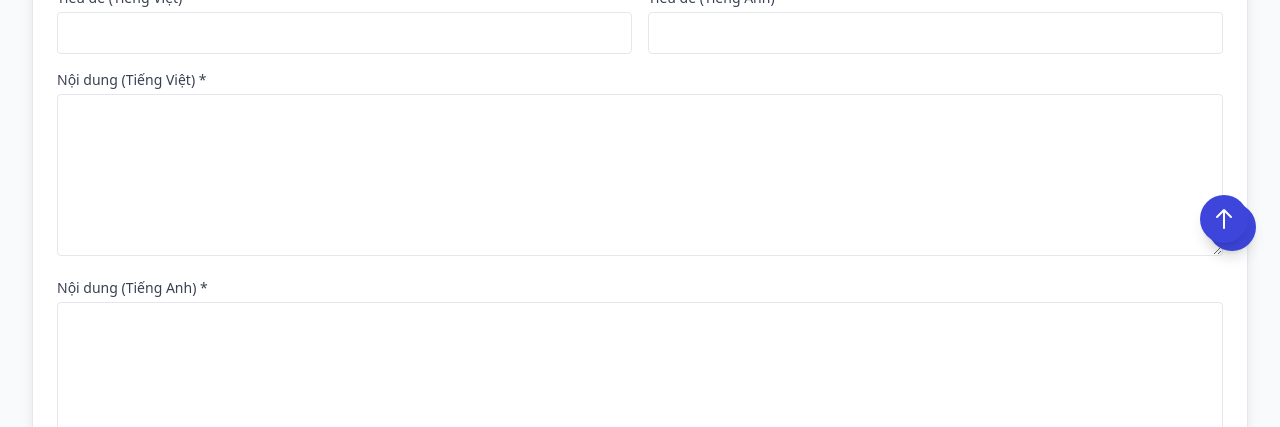
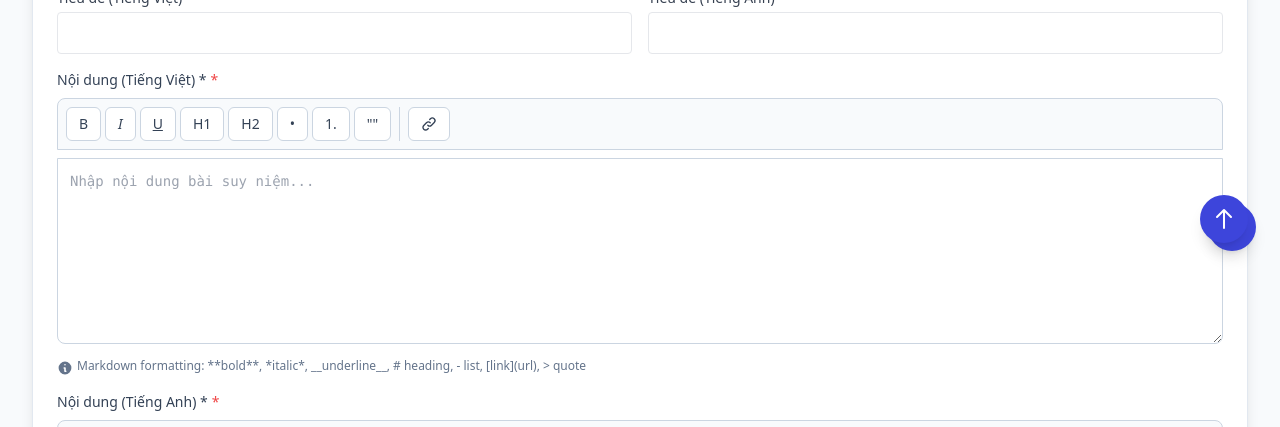
Before and after one commit to wilsonnguyen257/wilsonnguyen257.github.io, a React (Vite) app: page /admin in a window 1280 px wide. Shown: the part 525-952 px from the top of the page. Built offline with nearby package versions, Linux system fonts and the light colour scheme; no server answers; the database is empty.

Commit message:
Add rich text editor with Markdown toolbar, rename Event description to content

```diff
--- /dev/null
+++ b/src/components/RichTextEditor.tsx
@@ -0,0 +1,134 @@
+import { useRef } from 'react';
+
+interface RichTextEditorProps {
+  value: string;
+  onChange: (value: string) => void;
+  placeholder?: string;
+  rows?: number;
+  label?: string;
+  required?: boolean;
+}
+
+export default function RichTextEditor({
+  value,
+  onChange,
+  placeholder,
+  rows = 8,
+  label,
+  required = false
+}: RichTextEditorProps) {
+  const textareaRef = useRef<HTMLTextAreaElement>(null);
+
+  const applyFormat = (prefix: string, suffix: string = prefix) => {
+    const textarea = textareaRef.current;
+    if (!textarea) return;
+
+    const start = textarea.selectionStart;
+    const end = textarea.selectionEnd;
+    const selectedText = value.substring(start, end);
+    const beforeText = value.substring(0, start);
+    const afterText = value.substring(end);
+
+    const newText = beforeText + prefix + selectedText + suffix + afterText;
+    onChange(newText);
+
+    // Set cursor position after the inserted text
+    setTimeout(() => {
+      textarea.focus();
+      const newCursorPos = start + prefix.length + selectedText.length + suffix.length;
+      textarea.setSelectionRange(newCursorPos, newCursorPos);
+    }, 0);
+  };
+
+  const insertText = (text: string) => {
+    const textarea = textareaRef.current;
+    if (!textarea) return;
+
+    const start = textarea.selectionStart;
+    const beforeText = value.substring(0, start);
+    const afterText = value.substring(start);
+
+    const newText = beforeText + text + afterText;
+    onChange(newText);
+
+    setTimeout(() => {
+      textarea.focus();
+      const newCursorPos = start + text.length;
+      textarea.setSelectionRange(newCursorPos, newCursorPos);
+    }, 0);
+  };
+
+  const formatButtons = [
+    { icon: 'B', title: 'Bold', action: () => applyFormat('**'), style: 'font-bold' },
+    { icon: 'I', title: 'Italic', action: () => applyFormat('*'), style: 'italic' },
+    { icon: 'U', title: 'Underline', action: () => applyFormat('__'), style: 'underline' },
+    { icon: 'H1', title: 'Heading 1', action: () => insertText('# '), style: 'font-bold text-lg' },
+    { icon: 'H2', title: 'Heading 2', action: () => insertText('## '), style: 'font-bold' },
+    { icon: '•', title: 'Bullet List', action: () => insertText('- '), style: '' },
+    { icon: '1.', title: 'Numbered List', action: () => insertText('1. '), style: '' },
+    { icon: '""', title: 'Quote', action: () => insertText('> '), style: '' },
+  ];
+
+  return (
+    <div className="space-y-2">
+      {label && (
+        <label className="block text-sm font-medium text-slate-700 dark:text-slate-300">
+          {label}
+          {required && <span className="text-red-500 ml-1">*</span>}
+        </label>
+      )}
+
+      {/* Toolbar */}
+      <div className="flex flex-wrap gap-1 p-2 bg-slate-50 dark:bg-slate-700/50 border border-slate-300 dark:border-slate-600 rounded-t-lg">
+        {formatButtons.map((btn, idx) => (
+          <button
+            key={idx}
+            type="button"
+            onClick={btn.action}
+            title={btn.title}
+            className={`px-3 py-1.5 text-sm font-medium rounded-md border border-slate-300 dark:border-slate-600 bg-white dark:bg-slate-800 text-slate-700 dark:text-slate-200 hover:bg-slate-100 dark:hover:bg-slate-700 transition-colors ${btn.style}`}
+          >
+            {btn.icon}
+          </button>
+        ))}
+
+        {/* Divider */}
+        <div className="w-px bg-slate-300 dark:bg-slate-600 mx-1"></div>
+
+        {/* Link button */}
+        <button
+          type="button"
+          onClick={() => {
+            const url = prompt('Enter URL:');
+            if (url) applyFormat('[', `](${url})`);
+          }}
+          title="Insert Link"
+          className="px-3 py-1.5 text-sm font-medium rounded-md border border-slate-300 dark:border-slate-600 bg-white dark:bg-slate-800 text-slate-700 dark:text-slate-200 hover:bg-slate-100 dark:hover:bg-slate-700 transition-colors"
+        >
+          <svg className="w-4 h-4" fill="none" stroke="currentColor" viewBox="0 0 24 24">
+            <path strokeLinecap="round" strokeLinejoin="round" strokeWidth={2} d="M13.828 10.172a4 4 0 00-5.656 0l-4 4a4 4 0 105.656 5.656l1.102-1.101m-.758-4.899a4 4 0 005.656 0l4-4a4 4 0 00-5.656-5.656l-1.1 1.1" />
+          </svg>
+        </button>
+      </div>
+
+      {/* Textarea */}
+      <textarea
+        ref={textareaRef}
+        value={value}
+        onChange={(e) => onChange(e.target.value)}
+        placeholder={placeholder}
+        rows={rows}
+        required={required}
+        className="w-full p-3 border border-slate-300 dark:border-slate-600 rounded-b-lg bg-white dark:bg-slate-800 text-slate-900 dark:text-white focus:ring-2 focus:ring-brand-500 focus:border-transparent resize-y font-mono text-sm"
+      />
+
+      {/* Helper text */}
+      <p className="text-xs text-slate-500 dark:text-slate-400 flex items-start gap-1">
+        <svg className="w-4 h-4 flex-shrink-0 mt-0.5" fill="currentColor" viewBox="0 0 20 20">
+          <path fillRule="evenodd" d="M18 10a8 8 0 11-16 0 8 8 0 0116 0zm-7-4a1 1 0 11-2 0 1 1 0 012 0zM9 9a1 1 0 000 2v3a1 1 0 001 1h1a1 1 0 100-2v-3a1 1 0 00-1-1H9z" clipRule="evenodd"/>
+        </svg>
+        <span>Markdown formatting: **bold**, *italic*, __underline__, # heading, - list, [link](url), &gt; quote</span>
+      </p>
+    </div>
+  );
+}
--- a/src/pages/AdminEvents.tsx
+++ b/src/pages/AdminEvents.tsx
@@ -5,6 +5,7 @@ import type { Event } from '../types/content';
 import { getJson, saveJson } from '../lib/storage';
 import { IS_FIREBASE_CONFIGURED, storage as fbStorage } from '../lib/firebase';
 import { ref, uploadBytes, getDownloadURL, deleteObject } from 'firebase/storage';
+import RichTextEditor from '../components/RichTextEditor';
 
 const AdminEvents = () => {
   const { language } = useLanguage();
@@ -26,8 +27,8 @@ const AdminEvents = () => {
     date: initialDate,
     time: '5:00 PM', // Initialize with default time
     location: '',
-    descriptionVi: '',
-    descriptionEn: ''
+    contentVi: '',
+    contentEn: ''
   });
   const [editId, setEditId] = useState<string | null>(null);
   const [autoTranslate, setAutoTranslate] = useState(true);
@@ -63,8 +64,8 @@ const AdminEvents = () => {
       result = result.filter(event =>
         event.name.vi.toLowerCase().includes(searchLower) ||
         event.name.en.toLowerCase().includes(searchLower) ||
-        event.description?.vi?.toLowerCase().includes(searchLower) ||
-        event.description?.en?.toLowerCase().includes(searchLower)
+        event.content?.vi?.toLowerCase().includes(searchLower) ||
+        event.content?.en?.toLowerCase().includes(searchLower)
       );
     }
 
@@ -118,7 +119,7 @@ const AdminEvents = () => {
           date: d.date,
           time: d.time,
           location: d.location,
-          description: d.description ? { vi: d.description.vi || '', en: d.description.en || d.description.vi || '' } : undefined,
+          content: d.content ? { vi: d.content.vi || '', en: d.content.en || d.content.vi || '' } : undefined,
           thumbnail: d.thumbnail,
           thumbnailPath: d.thumbnailPath,
         })).sort((a, b) => new Date(a.date).getTime() - new Date(b.date).getTime());
@@ -271,9 +272,9 @@ const AdminEvents = () => {
         date: formData.date,
         time: timeNormalized,
         location: formData.location,
-        description: formData.descriptionVi || formData.descriptionEn ? {
-          vi: formData.descriptionVi,
-          en: formData.descriptionEn || formData.descriptionVi
+        content: formData.contentVi || formData.contentEn ? {
+          vi: formData.contentVi,
+          en: formData.contentEn || formData.contentVi
         } : undefined,
         thumbnail: thumbnail || undefined,
         thumbnailPath: thumbnailPath
@@ -320,8 +321,8 @@ const AdminEvents = () => {
       date: event.date,
       time: event.time,
       location: event.location,
-      descriptionVi: event.description?.vi || '',
-      descriptionEn: event.description?.en || ''
+      contentVi: event.content?.vi || '',
+      contentEn: event.content?.en || ''
     });
     setThumbnailFile(null);
     setThumbnailPreview(event.thumbnail || '');
@@ -365,8 +366,8 @@ const AdminEvents = () => {
       date: `${currentYear}-${currentMonth.padStart(2, '0')}-${currentDay.padStart(2, '0')}`,
       time: '5:00 PM',
       location: '',
-      descriptionVi: '',
-      descriptionEn: ''
+      contentVi: '',
+      contentEn: ''
     });
     setTimeComponents({
       hour: '5',
@@ -523,29 +524,23 @@ const AdminEvents = () => {
               )}
             </div>
 
-            <div>
-              <label className="block text-sm font-medium text-gray-700 dark:text-gray-300 mb-1">
-                {language === 'vi' ? 'Mô tả (Tiếng Việt)' : 'Description (Vietnamese)'}
-              </label>
-              <textarea
-                name="descriptionVi"
-                value={formData.descriptionVi}
-                onChange={handleInputChange}
-                className="w-full p-2 border rounded dark:bg-slate-700 dark:border-slate-600 dark:text-white"
-                rows={3}
+            <div className="md:col-span-2">
+              <RichTextEditor
+                label={language === 'vi' ? 'Nội dung (Tiếng Việt)' : 'Content (Vietnamese)'}
+                value={formData.contentVi}
+                onChange={(value) => setFormData(prev => ({ ...prev, contentVi: value }))}
+                placeholder={language === 'vi' ? 'Nhập nội dung sự kiện...' : 'Enter event content...'}
+                rows={6}
               />
             </div>
 
-            <div>
-              <label className="block text-sm font-medium text-gray-700 dark:text-gray-300 mb-1">
-                {language === 'vi' ? 'Mô tả (Tiếng Anh)' : 'Description (English)'}
-              </label>
-              <textarea
-                name="descriptionEn"
-                value={formData.descriptionEn}
-                onChange={handleInputChange}
-                className="w-full p-2 border rounded dark:bg-slate-700 dark:border-slate-600 dark:text-white"
-                rows={3}
+            <div className="md:col-span-2">
+              <RichTextEditor
+                label={language === 'vi' ? 'Nội dung (Tiếng Anh)' : 'Content (English)'}
+                value={formData.contentEn}
+                onChange={(value) => setFormData(prev => ({ ...prev, contentEn: value }))}
+                placeholder={language === 'vi' ? 'Nhập nội dung sự kiện...' : 'Enter event content...'}
+                rows={6}
               />
             </div>
           </div>
@@ -739,11 +734,11 @@ const AdminEvents = () => {
                       <div className="text-sm font-semibold text-slate-900 dark:text-white">
                         {event.name.vi}
                       </div>
-                      {event.description?.vi && (
+                      {event.content?.vi && (
                         <div className="text-sm text-slate-500 dark:text-slate-400 mt-1">
-                          {event.description.vi.length > 50
-                            ? `${event.description.vi.substring(0, 50)}...`
-                            : event.description.vi}
+                          {event.content.vi.length > 50
+                            ? `${event.content.vi.substring(0, 50)}...`
+                            : event.content.vi}
                         </div>
                       )}
                     </td>
@@ -751,11 +746,11 @@ const AdminEvents = () => {
                       <div className="text-sm font-semibold text-slate-900 dark:text-white">
                         {event.name.en}
                       </div>
-                      {event.description?.en && (
+                      {event.content?.en && (
                         <div className="text-sm text-slate-500 dark:text-slate-400 mt-1">
-                          {event.description.en.length > 50
-                            ? `${event.description.en.substring(0, 50)}...`
-                            : event.description.en}
+                          {event.content.en.length > 50
+                            ? `${event.content.en.substring(0, 50)}...`
+                            : event.content.en}
                         </div>
                       )}
                     </td>
--- a/src/pages/AdminReflections.tsx
+++ b/src/pages/AdminReflections.tsx
@@ -4,6 +4,7 @@ import { v4 as uuidv4 } from 'uuid';
 import { useLanguage } from '../contexts/LanguageContext';
 import type { FilterState, DeleteConfirmState, ReflectionFormData, Reflection } from '../types/content';
 import { subscribeJson, saveJson } from '../lib/storage';
+import RichTextEditor from '../components/RichTextEditor';
 
 // Types moved to shared file: src/types/content.ts
 
@@ -368,12 +369,24 @@ const AdminReflections: React.FC = () => {
                 <input type="text" name="title.en" value={formData.title.en} onChange={handleInputChange} className="w-full p-2 border rounded dark:bg-slate-700 dark:border-slate-600 dark:text-white" required />
               </div>
               <div className="md:col-span-2">
-                <label className="block text-sm font-medium text-gray-700 dark:text-gray-300 mb-1">{language === 'vi' ? 'Nội dung (Tiếng Việt) *' : 'Content (Vietnamese) *'}</label>
-                <textarea name="content.vi" value={formData.content.vi} onChange={handleInputChange} className="w-full p-2 border rounded dark:bg-slate-700 dark:border-slate-600 dark:text-white" rows={6} required />
+                <RichTextEditor
+                  label={language === 'vi' ? 'Nội dung (Tiếng Việt) *' : 'Content (Vietnamese) *'}
+                  value={formData.content.vi}
+                  onChange={(value) => setFormData(prev => ({ ...prev, content: { ...prev.content, vi: value } }))}
+                  placeholder={language === 'vi' ? 'Nhập nội dung bài suy niệm...' : 'Enter reflection content...'}
+                  rows={8}
+                  required
+                />
               </div>
               <div className="md:col-span-2">
-                <label className="block text-sm font-medium text-gray-700 dark:text-gray-300 mb-1">{language === 'vi' ? 'Nội dung (Tiếng Anh) *' : 'Content (English) *'}</label>
-                <textarea name="content.en" value={formData.content.en} onChange={handleInputChange} className="w-full p-2 border rounded dark:bg-slate-700 dark:border-slate-600 dark:text-white" rows={6} required />
+                <RichTextEditor
+                  label={language === 'vi' ? 'Nội dung (Tiếng Anh) *' : 'Content (English) *'}
+                  value={formData.content.en}
+                  onChange={(value) => setFormData(prev => ({ ...prev, content: { ...prev.content, en: value } }))}
+                  placeholder={language === 'vi' ? 'Nhập nội dung bài suy niệm...' : 'Enter reflection content...'}
+                  rows={8}
+                  required
+                />
               </div>
               <div>
                 <label className="block text-sm font-medium text-gray-700 dark:text-gray-300 mb-1">{language === 'vi' ? 'Ngày *' : 'Date *'}</label>
--- a/src/pages/Events.tsx
+++ b/src/pages/Events.tsx
@@ -33,7 +33,7 @@ export default function Events() {
           date: d.date,
           time: d.time,
           location: d.location,
-          description: d.description ? { vi: d.description.vi || '', en: d.description.en || d.description.vi || '' } : undefined,
+          content: d.content ? { vi: d.content.vi || '', en: d.content.en || d.content.vi || '' } : undefined,
           thumbnail: d.thumbnail,
           thumbnailPath: d.thumbnailPath,
         })).sort((a, b) => new Date(a.date).getTime() - new Date(b.date).getTime());
@@ -175,9 +175,9 @@ export default function Events() {
                       </div>
                     </div>
 
-                    {upcomingEvents[0].description && (
+                    {upcomingEvents[0].content && (
                       <p className="text-slate-600 dark:text-slate-300 leading-relaxed line-clamp-3 mb-4">
-                        {upcomingEvents[0].description[language] || upcomingEvents[0].description.vi}
+                        {upcomingEvents[0].content[language] || upcomingEvents[0].content.vi}
                       </p>
                     )}
 
@@ -331,10 +331,10 @@ export default function Events() {
                               </div>
                             </div>
 
-                            {/* Description */}
-                            {event.description && (
+                            {/* Content */}
+                            {event.content && (
                               <p className="text-sm text-slate-600 dark:text-slate-400 line-clamp-2 leading-relaxed">
-                                {event.description[language] || event.description.vi}
+                                {event.content[language] || event.content.vi}
                               </p>
                             )}
                           </div>
@@ -457,10 +457,10 @@ export default function Events() {
                   <span className="font-medium text-slate-900 dark:text-slate-100">{selectedEvent.location}</span>
                 </div>
               </div>
-              {selectedEvent.description && (
+              {selectedEvent.content && (
                 <div className="prose dark:prose-invert max-w-none">
                   <p className="text-slate-600 dark:text-slate-300 text-lg leading-relaxed whitespace-pre-wrap">
-                    {selectedEvent.description[language] || selectedEvent.description.vi}
+                    {selectedEvent.content[language] || selectedEvent.content.vi}
                   </p>
                 </div>
               )}
--- a/src/pages/Home.tsx
+++ b/src/pages/Home.tsx
@@ -82,7 +82,7 @@ export default function Home() {
           date: d.date,
           time: d.time,
           location: d.location,
-          description: d.description ? { vi: d.description.vi || '', en: d.description.en || d.description.vi || '' } : undefined,
+          content: d.content ? { vi: d.content.vi || '', en: d.content.en || d.content.vi || '' } : undefined,
           thumbnail: d.thumbnail,
           thumbnailPath: d.thumbnailPath,
         })).sort((a, b) => new Date(a.date).getTime() - new Date(b.date).getTime());
@@ -344,9 +344,9 @@ export default function Home() {
                     </div>
                   </div>
 
-                  {upcomingEvents[0].description && (
+                  {upcomingEvents[0].content && (
                     <p className="text-slate-600 dark:text-slate-300 mb-6 leading-relaxed line-clamp-3">
-                      {upcomingEvents[0].description[language] || upcomingEvents[0].description.vi}
+                      {upcomingEvents[0].content[language] || upcomingEvents[0].content.vi}
                     </p>
                   )}
 
@@ -405,9 +405,9 @@ export default function Home() {
                         </div>
                       </div>
 
-                      {event.description && (
+                      {event.content && (
                         <p className="text-slate-600 dark:text-slate-300 text-sm line-clamp-2 mb-4">
-                          {event.description[language] || event.description.vi}
+                          {event.content[language] || event.content.vi}
                         </p>
                       )}
 
--- a/src/types/content.ts
+++ b/src/types/content.ts
@@ -38,7 +38,7 @@ export interface Event {
   date: string; // ISO yyyy-mm-dd
   time: string; // e.g., '5:00 PM'
   location: string;
-  description?: Translation;
+  content?: Translation; // Changed from description to content
   thumbnail?: string; // URL to event thumbnail image
   thumbnailPath?: string; // Firebase Storage path
 }
```
